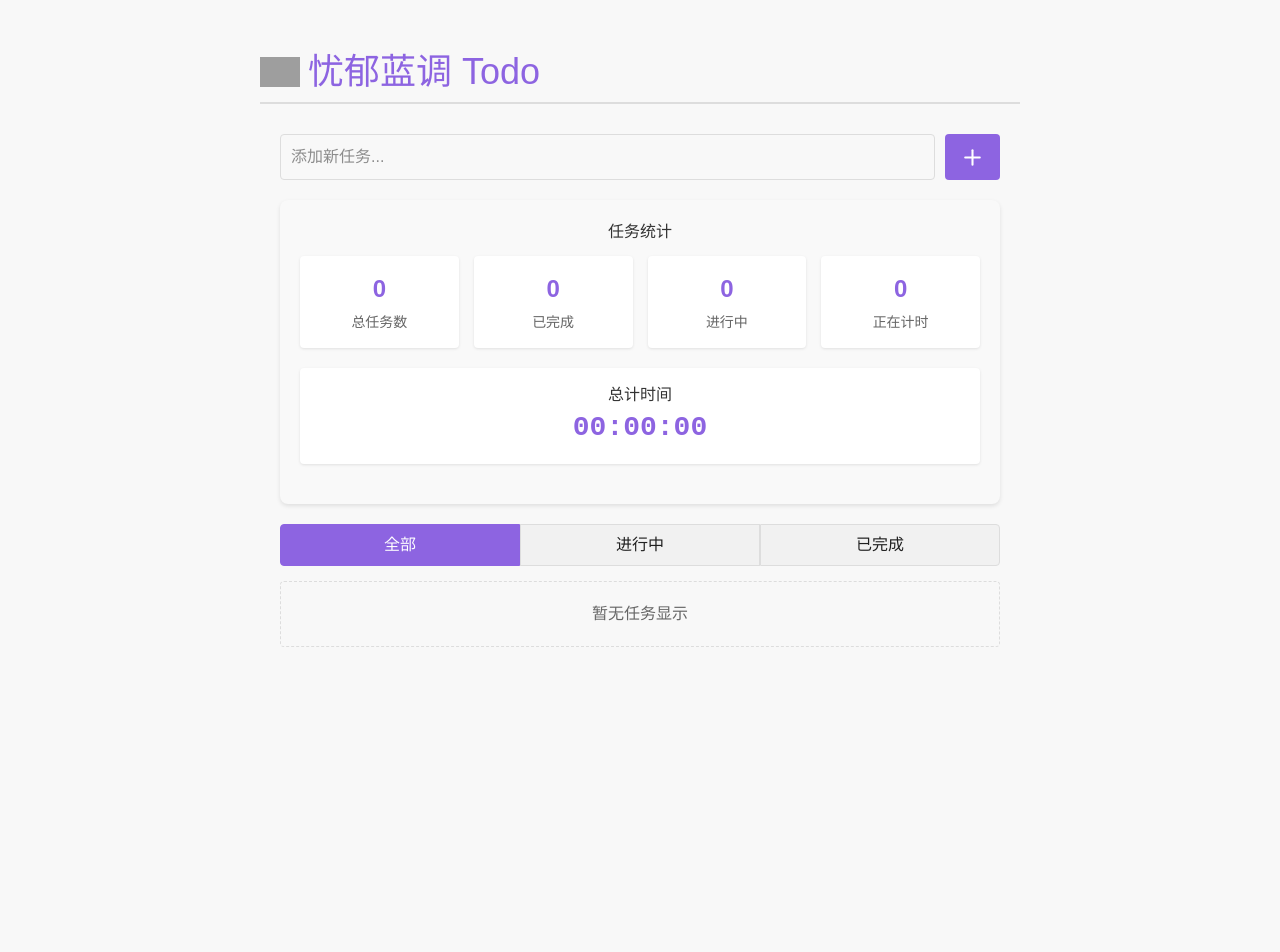
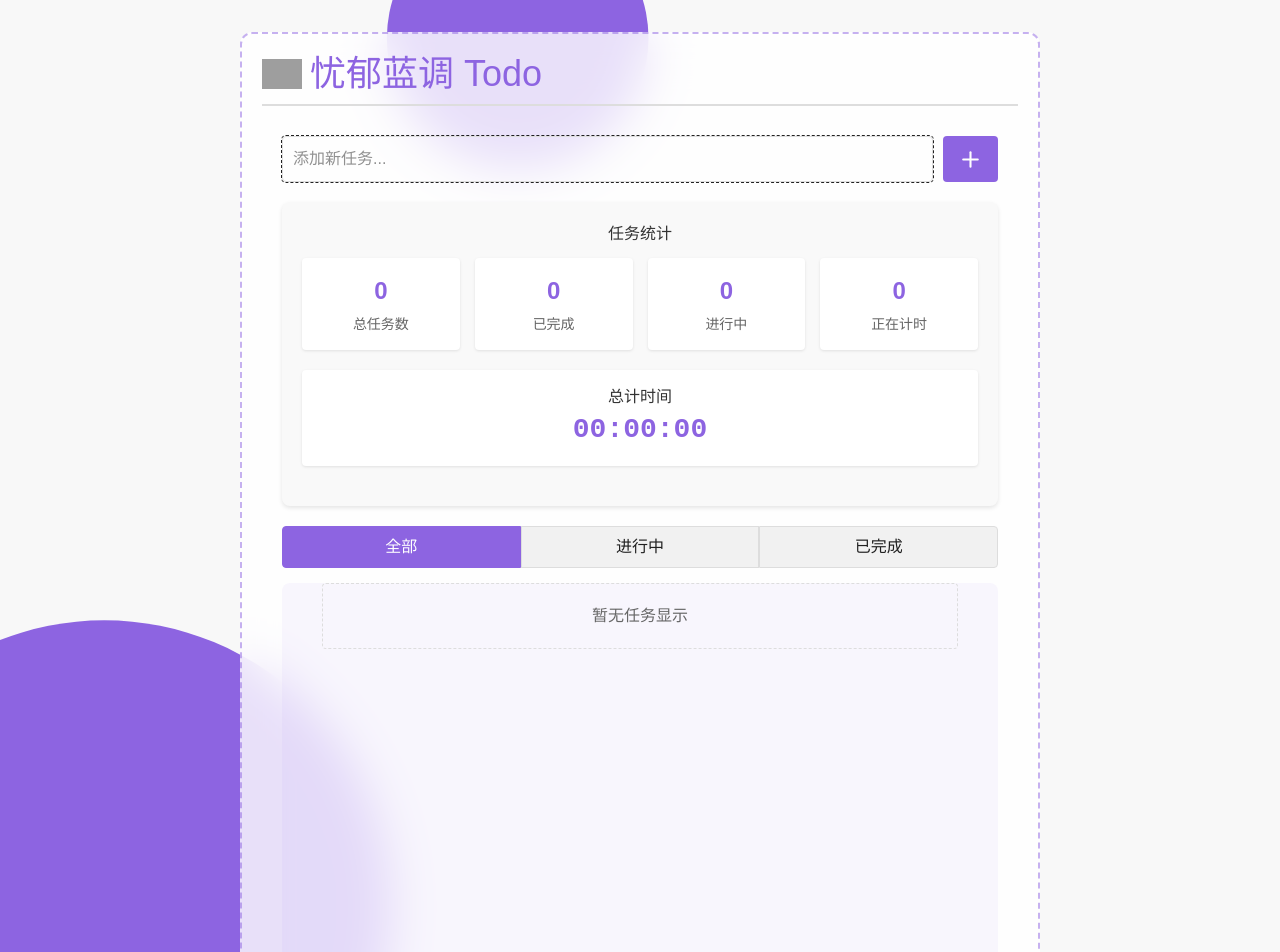
Before and after one commit to EafenQAQ/MOODY-BLUES-Todo, a Vue app: page / in a window 1280 px wide. Shown: the top 952 px of the page. Built offline with nearby package versions, Linux system fonts and the light colour scheme; grey boxes are pictures that could not be loaded; a web font is replaced by a local one.

Commit message:
更改样式

```diff
--- a/src/App.vue
+++ b/src/App.vue
@@ -1,5 +1,5 @@
 <template>
-  <div class="container">
+  <div class="container bg-white/80 backdrop-blur-xl border-2 border-dashed border-main/50 rounded-xl">
     <header class="app-header">
 
       <div id="title-container"
--- a/src/components/Timer.vue
+++ b/src/components/Timer.vue
@@ -1,6 +1,6 @@
 <template>
     <div id="timer-container"
-        class="w-[8ch] min-w-[8ch] max-w-[8ch] h-[1em] overflow-y-hidden box-border overflow-hidden text-center">
+        class="w-[8ch] min-w-[8ch] max-w-[8ch] h-[1em] box-border text-center">
         <div id="timer" class="timer" :class="{ active: isActive }">
             {{ displayTime }}
         </div>
--- a/src/components/TodoItem.vue
+++ b/src/components/TodoItem.vue
@@ -1,6 +1,6 @@
 <template>
-    <div class="bg-blue-200">
-        <div class="todo-item" :class="{ completed: todo.completed, tracking: todo.isTracking }">
+    <div>
+        <div class="todo-item " :class="{ completed: todo.completed, tracking: todo.isTracking }">
             <div class="todo-content">
                 <input class="checkbox" type="checkbox" :checked="todo.completed"
                     @change="$emit('toggle-complete', todo.id)" />
--- a/src/components/TodoList.vue
+++ b/src/components/TodoList.vue
@@ -1,7 +1,7 @@
 <template>
     <div class="todo-list px-5">
         <div class="add-todo">
-            <input class=" outline-none focus:ring-1 transition-all ease duration-150" v-model="newTodo"
+            <input class=" outline-1 outline-dashed focus:ring-2 focus:ring-main transition-all ease duration-150" v-model="newTodo"
                 @keyup.enter="addTodo" placeholder="添加新任务..." type="text" />
             <button @click="addTodo">
                 <svg width="25" xmlns="http://www.w3.org/2000/svg" xmlns:xlink="http://www.w3.org/1999/xlink"
@@ -31,7 +31,7 @@
             </button>
         </div>
 
-        <div class="todo-container mb-5  h-[30rem] 200 w-full">
+        <div class="todo-container mb-5 bg-main/5 rounded-lg px-10   h-[25rem] w-full">
             <Transition name="fade" mode="out-in">
                 <div v-if="filteredTodos.length === 0" class="empty-state">
                     暂无任务显示
--- a/src/style.css
+++ b/src/style.css
@@ -26,9 +26,13 @@
   -moz-osx-font-smoothing: grayscale;
   transition: all 0.3s ease-in-out;
   box-sizing: border-box;
-  overflow: auto;
   scrollbar-color: #8d64e1 #f8f8f8;
   scrollbar-width: thin;
+  background-image: url("./assets//backdrop/backdrop.svg");
+  background-size: cover;
+  background-repeat: no-repeat;
+  background-attachment: fixed;
+  background-position: center;
 }
 
 body {
```
Also changed, not shown: src/assets/backdrop/backdrop.svg (added).
